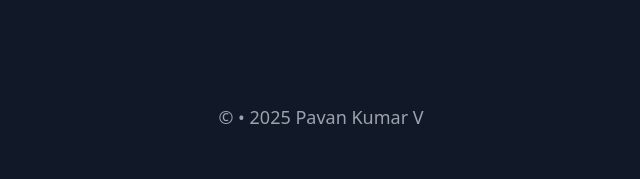
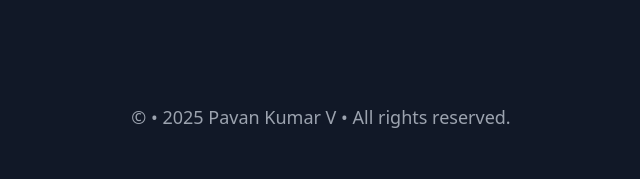
Before and after one commit to pavankumar2000v/pavan-portfolio, a FastAPI app: page / in a window 1280 px wide. Shown: the part 4430-4609 px from the top of the page, without its empty margins (319-959 px from the left). Run offline with FastAPI, Linux system fonts and the light colour scheme; some libraries are stand-ins or nearby versions.

Commit message:
Update index.html line 10 and 11

```diff
--- a/templates/index.html
+++ b/templates/index.html
@@ -7,6 +7,8 @@
   <script src="https://cdn.tailwindcss.com"></script>
   <script defer src="https://cdn.jsdelivr.net/npm/alpinejs@3.x.x/dist/cdn.min.js"></script>
   <link rel="stylesheet" href="https://cdnjs.cloudflare.com/ajax/libs/font-awesome/6.6.0/css/all.min.css">
+  <script src="https://unpkg.com/aos@2.3.1/dist/aos.js"></script>
+  <link href="https://unpkg.com/aos@2.3.1/dist/aos.css" rel="stylesheet">
   <style>
     @keyframes blob{0%,100%{transform:translate(0,0) scale(1)}33%{transform:translate(30px,-50px) scale(1.1)}66%{transform:translate(-20px,30px) scale(0.9)}}
     .animate-blob{animation:blob 20s infinite}.d1{animation-delay:0s}.d2{animation-delay:2s}.d3{animation-delay:4s}
@@ -122,7 +124,7 @@
 </div>
 
 <footer class="text-center py-12 text-gray-400 text-lg">
-  © • 2025 Pavan Kumar V
+  © • 2025 Pavan Kumar V  • All rights reserved.
 </footer>
 
 </body>
```
